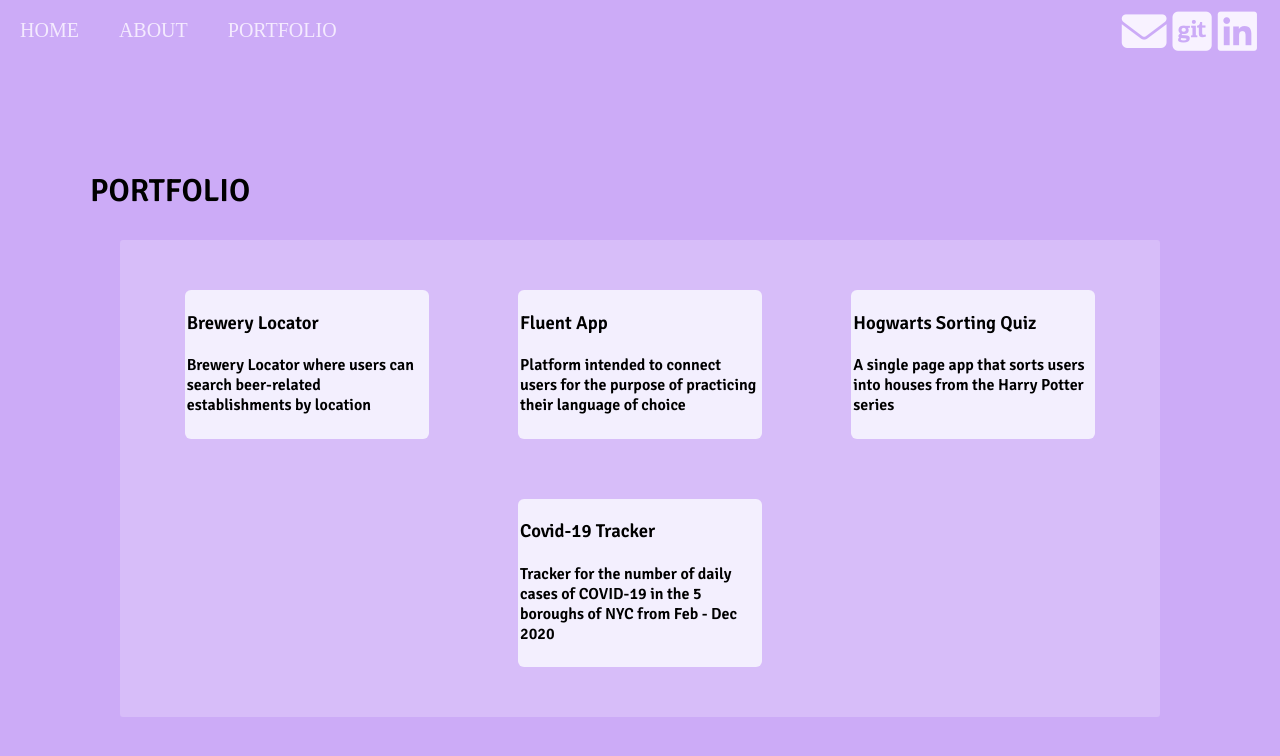
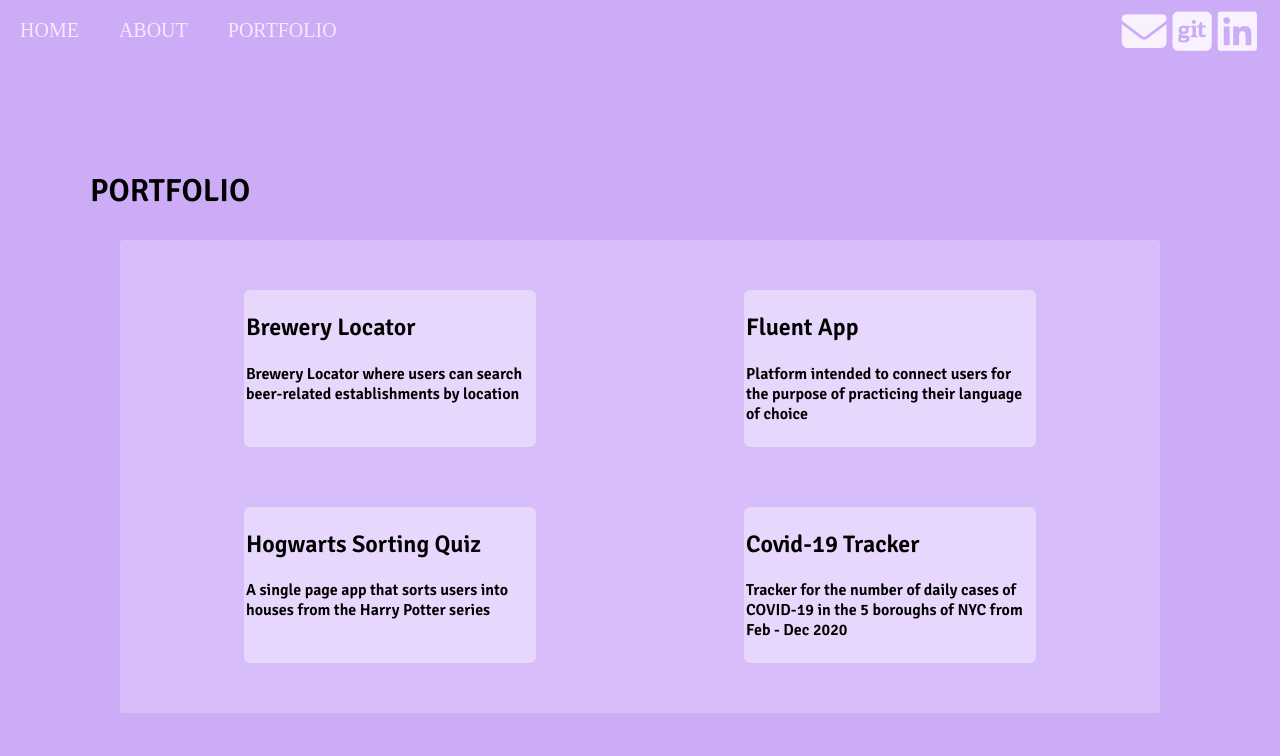
Before and after one commit to fayvera/Mock-website, a React (Create React App) app: page /portfolio in a window 1280 px wide. Shown: the top 756 px of the page. Built offline with nearby package versions, Linux system fonts and the light colour scheme.

Commit message:
changes portfolio state on click and adds styling

```diff
--- a/src/Portfolio/portfolio.js
+++ b/src/Portfolio/portfolio.js
@@ -13,7 +13,9 @@ class Portfolio extends Component{
 
     handleClick = (e) => {
         e.preventDefault()
-
+        debugger
+        debugger
+        this.state.clicked === true ? this.setState({clicked: false}) : this.setState({clicked: true})
     }
 
     render(){
@@ -23,8 +25,8 @@ class Portfolio extends Component{
                 <div id="project-container">
                     {projects.map((project, index) => {
                         return(
-                            <div class="single-project-container">
-                                <h3 class='project-title' key={index}>{project.title}</h3>
+                            <div class="single-project-container" onClick={e => this.handleClick(e)}>
+                                <h2 class='project-title' key={index}>{project.title}</h2>
                                 <h4>{project.description}</h4>
                             </div>
                         )
@@ -34,5 +36,4 @@ class Portfolio extends Component{
         )
     }
 }
-
 export default withRouter(Portfolio);
--- a/src/stylesheets/portfolio.css
+++ b/src/stylesheets/portfolio.css
@@ -18,10 +18,11 @@
 
   .single-project-container{
     border-radius: 6px;
-    background-color: rgba(252, 253, 255, 0.79) ;
+    background-color: rgba(252, 253, 255, 0.41) ;
     margin: 30px;
     padding: 2px;
-    width: 15rem;
+    width: 18rem;
+    cursor: pointer;
   }
 
   .project-title{
```
Also changed, not shown: src/Portfolio/project.js (added).
